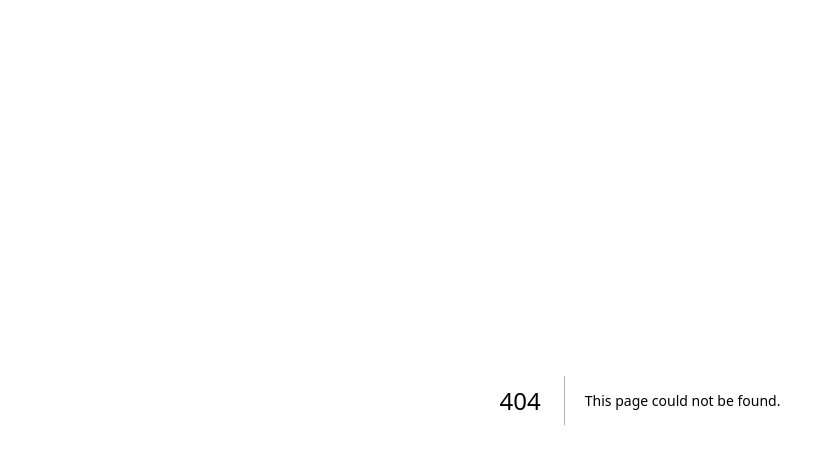
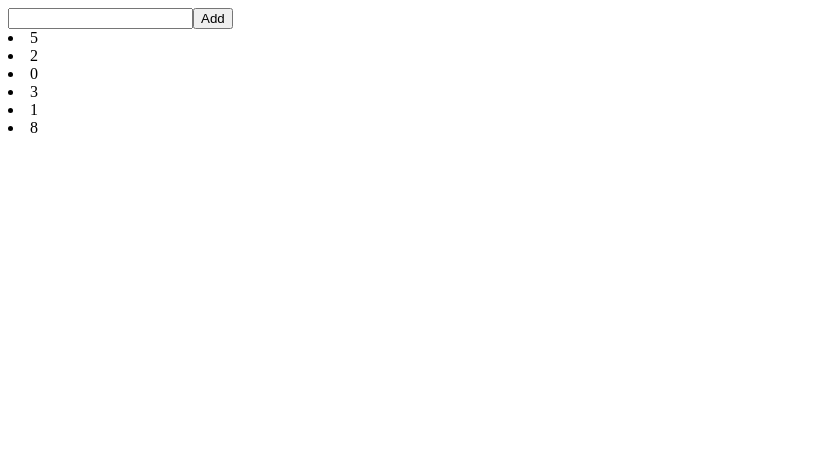
Before and after one commit to fischerafael/iniciando-com-react, a Next.js app: page /bubble-sort in a window 1280 px wide. Before the commit this address had no page. Shown: the top 464 px of the page, without its empty margins (0-835 px from the left). Built offline with nearby package versions, Linux system fonts and the light colour scheme.

Commit message:
feat: bubble sort

```diff
--- /dev/null
+++ b/pages/bubble-sort/index.tsx
@@ -0,0 +1,36 @@
+import React, { useEffect, useState } from "react";
+
+const index = () => {
+  const [numbers, setNumbers] = useState([8, 5, 2, 0, 3, 1]);
+
+  const orderedNumbers = bubbleSort(numbers);
+
+  return (
+    <div>
+      <div>
+        <input type="number" />
+        <button>Add</button>
+      </div>
+      <div>
+        {orderedNumbers.map((num) => (
+          <li key={num}>{num}</li>
+        ))}
+      </div>
+    </div>
+  );
+};
+
+export default index;
+
+const bubbleSort = (numbers: number[]): number[] => {
+  for (let i = 0; i < numbers.length; i++) {
+    const current = numbers[i];
+    const next = numbers[i + 1];
+    if (current > next) {
+      numbers[i] = next;
+      numbers[i + 1] = current;
+    }
+  }
+
+  return numbers;
+};
```
Also changed, not shown: pages/selection-sort/index.tsx (deleted, +0 -27 lines).
